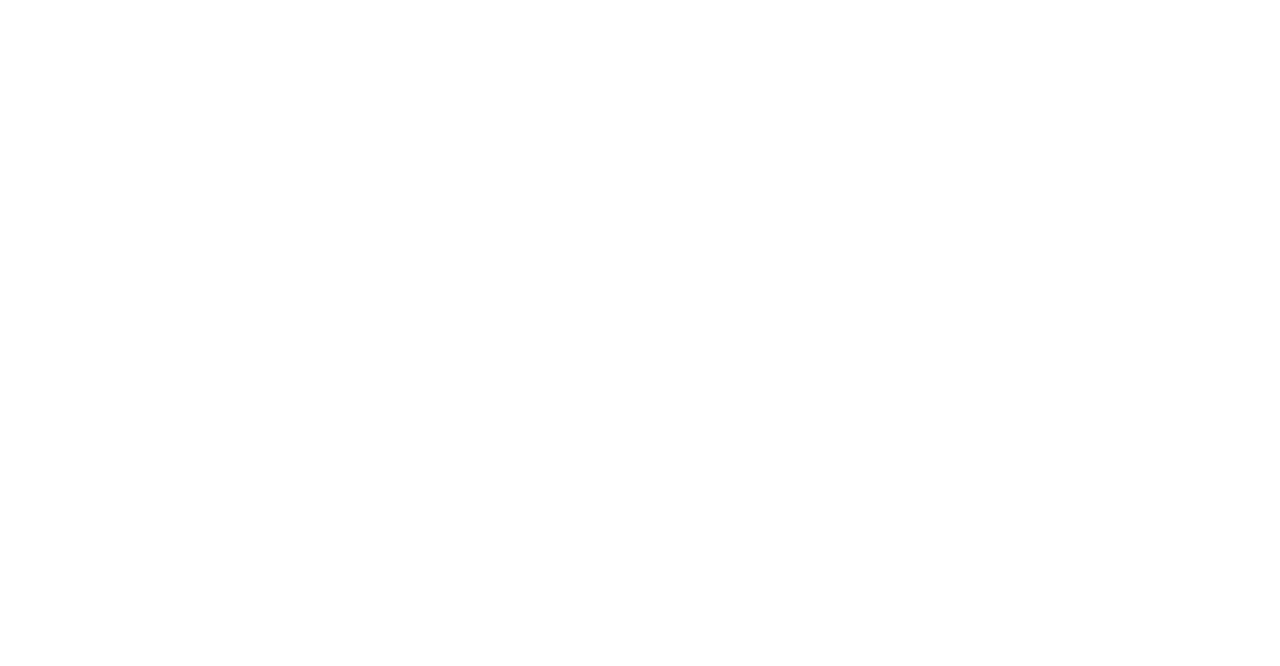
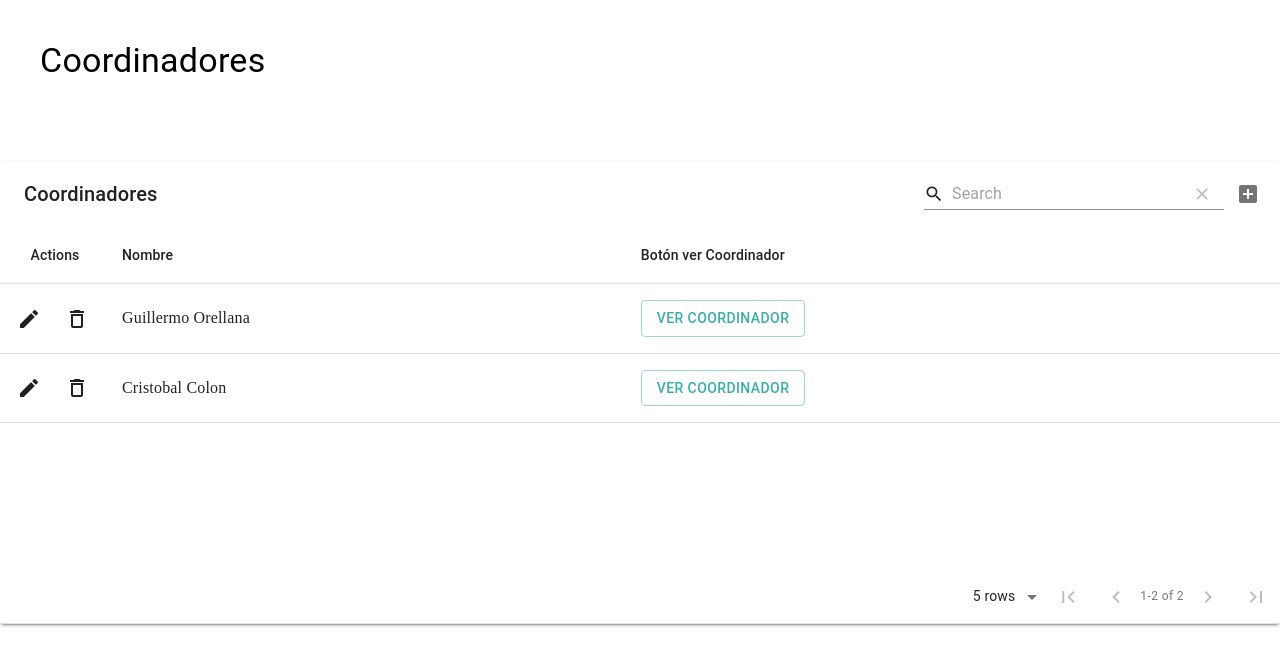
Before and after one commit to Dlumior/S3-test, a React (Create React App) app: page /ListarCoordinador in a window 1280 px wide. Shown: the top 666 px of the page. Built offline with nearby package versions, Linux system fonts and the light colour scheme.

Commit message:
LstaCoordinadores

```diff
--- a/src/App.js
+++ b/src/App.js
@@ -7,8 +7,7 @@
 import store from "./redux/store.js";
 import Home from "./pages/Home/Home.js";
 import Administrador from "./pages/Administrador/Administrador.js";
-import Coordinador from "./pages/Coordinador/Coordinador.js";
-
+import Coordinador from "./pages/Administrador/Coordinador.js";
 
 function App() {
   return (
@@ -18,7 +17,8 @@
           <div>
             <Route exact path="/" component={Home} />
             <Route exact path="/administrador" component={Administrador} />
-            <Route exact path="/coordinador" component={Coordinador} />
+            <Route exact path="/ListarCoordinador" component={Coordinador} />
+
 
           </div>
         </Router>
--- a/src/components/Administrador/Tabla.js
+++ b/src/components/Administrador/Tabla.js
@@ -8,18 +8,7 @@
       title: "Facultad",
       field: "facultad",
     },
-    {
-      title: "",
-      field: "espacio1",
-    },
-    {
-      title: "",
-      field: "espacio2",
-    },
-    {
-      title: "",
-      field: "espacio3",
-    },
+
     {
       title: "Botón ver facultad",
       render: (rowData) => (
--- /dev/null
+++ b/src/components/Administrador/TablaCoordinador.js
@@ -0,0 +1,79 @@
+import React from "react";
+import MaterialTable from "material-table";
+import { Button } from "@material-ui/core";
+
+const data = {
+  columns: [
+    {
+      title: "Nombre",
+      field: "nombre",
+    },
+
+    {
+      title: "Botón ver Coordinador",
+      render: (rowData) => (
+        <Button color="primary" variant="outlined">
+          Ver Coordinador
+        </Button>
+      ),
+    },
+    // { title: "Coordinador", field: "coordinador" },
+  ],
+  data: [
+    { nombre: "Guillermo Orellana" },
+    { nombre: "Cristobal Colon" },
+  ],
+};
+
+
+function Tabla(props) {
+    const [state, setState] = React.useState(data);
+
+    return (
+
+      <MaterialTable
+        title={props.titulo}
+        columns={state.columns}
+        data={state.data}
+        editable={{
+          onRowAdd: (newData) =>
+            new Promise((resolve) => {
+              setTimeout(() => {
+                resolve();
+                setState((prevState) => {
+                  const data = [...prevState.data];
+                  data.push(newData);
+                  return { ...prevState, data };
+                });
+              }, 600);
+            }),
+          onRowUpdate: (newData, oldData) =>
+            new Promise((resolve) => {
+              setTimeout(() => {
+                resolve();
+                if (oldData) {
+                  setState((prevState) => {
+                    const data = [...prevState.data];
+                    data[data.indexOf(oldData)] = newData;
+                    return { ...prevState, data };
+                  });
+                }
+              }, 600);
+            }),
+          onRowDelete: (oldData) =>
+            new Promise((resolve) => {
+              setTimeout(() => {
+                resolve();
+                setState((prevState) => {
+                  const data = [...prevState.data];
+                  data.splice(data.indexOf(oldData), 1);
+                  return { ...prevState, data };
+                });
+              }, 600);
+            }),
+        }}
+      />
+    );
+  }
+
+export default Tabla;
--- a/src/components/Shared/NombrePrincipal.js
+++ b/src/components/Shared/NombrePrincipal.js
@@ -9,7 +9,8 @@
   },
 }));
 
-const NombrePrincipal = () => {
+
+const NombrePrincipal = (props) => {
   const classes = useStyles();
 
   return (
@@ -24,7 +25,7 @@
             alignItems="flex-start"
             justify="center"
           >
-            <Typography variant="h4">Facultades</Typography>
+            <Typography variant="h4">{props.titulo}</Typography>
           </Grid>
         </Grid>
       </Container>
--- a/src/pages/Administrador/Coordinador.js
+++ b/src/pages/Administrador/Coordinador.js
@@ -0,0 +1,19 @@
+import React from "react";
+
+import Tabla from "../../components/Administrador/Tabla";
+import NombrePrincipal from "../../components/Shared/NombrePrincipal";
+import TablaCoordinador from "../../components/Administrador/TablaCoordinador";
+
+
+const Coordinador = () => {
+  return (
+    <div>
+
+      <NombrePrincipal titulo="Coordinadores" />
+
+      <TablaCoordinador titulo="Coordinadores" />
+    </div>
+  );
+};
+
+export default Coordinador;
```
